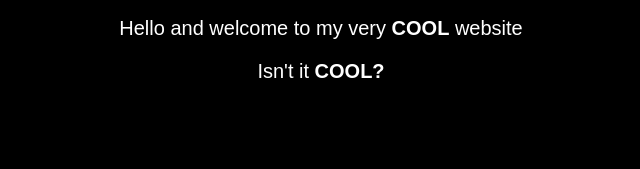
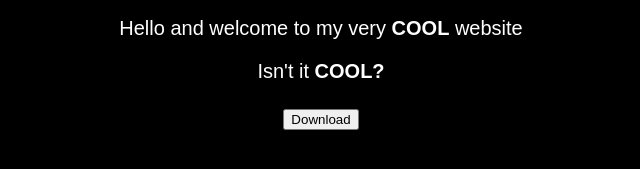
Before and after one commit to CoolAndGoodlookingDude/CoolAndGoodlookingDude.github.io, a plain HTML site: page index.html in a window 1280 px wide. Shown: the part 311-480 px from the top of the page, without its empty margins (319-959 px from the left). Drawn offline with Linux system fonts and the light colour scheme.

Commit message:
Dog picture
dog

```diff
--- a/index.html
+++ b/index.html
@@ -28,6 +28,9 @@ p {
 
 <p>Hello and welcome to my very <b>COOL</b> website</p>
 <p>Isn't it <b>COOL?</b>
+<br>
+<br>
+<a href=”dog.jpg” download><button type=”button”>Download</button></a>
 
 </body>
 </html>
```
Also changed, not shown: dog.jpg (added), 1 other file.
